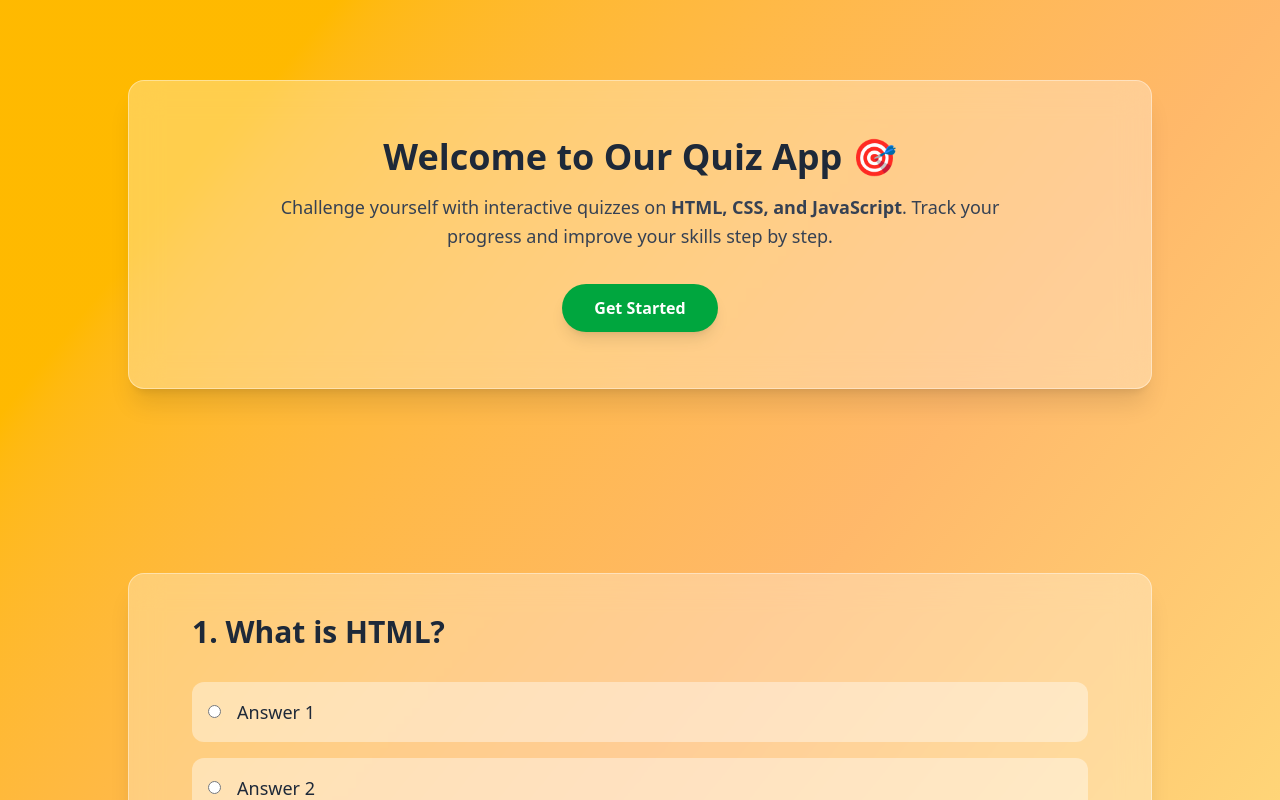
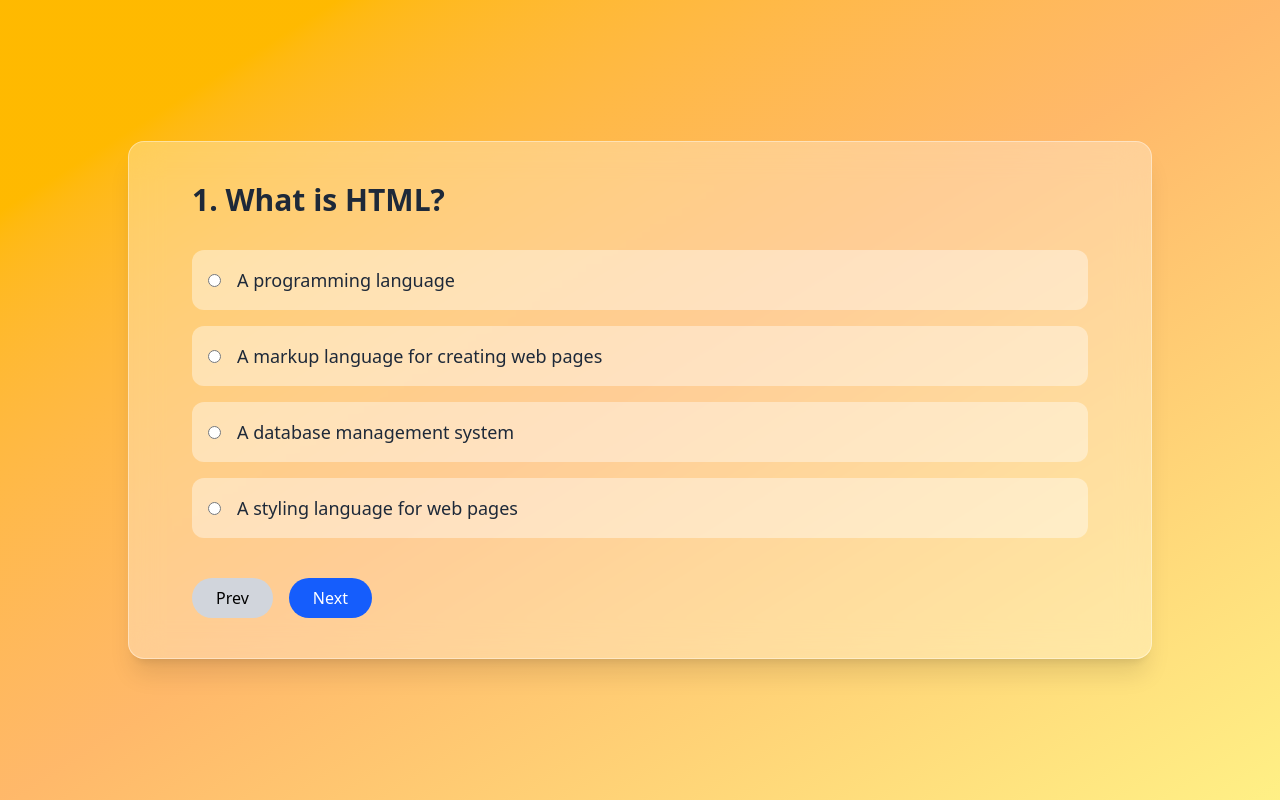
Before and after one commit to Hood-Khan/quiz-app-reactjs, a React (Vite) app: page / in a window 1280 px wide. Both pictures are taken after a click on the button "Get Started". Shown: the top 800 px of the page. Built offline with nearby package versions, Linux system fonts and the light colour scheme.

Commit message:
resultComp and button functionality added

```diff
--- a/src/App.jsx
+++ b/src/App.jsx
@@ -1,27 +1,30 @@
-import React from 'react'
+import React, { useState } from 'react'
 import WelcomeComp from './components/WelcomeComp'
 import QuizComp from './components/QuizComp'
 import ResultComp from './components/ResultComp'
 
 function App() {
+
+  const [showScreen,setShowScreen] = useState('welcome');
+
   return (
     <div className="min-h-screen flex items-center justify-center
                     bg-gradient-to-br from-amber-400 via-orange-300 to-yellow-200">
 
       {/* 80% width wrapper */}
-      <div className="w-[80%] flex flex-col items-center gap-16">
+      <div className="w-[80%] flex flex-col items-center">
 
         {/* Each child will stretch */}
         <div className="w-full">
-          <WelcomeComp />
+          {showScreen=='welcome' && <WelcomeComp {...{showScreen,setShowScreen}} />}
         </div>
 
         <div className="w-full">
-          <QuizComp />
+          {showScreen=='quiz' && <QuizComp />}
         </div>
 
         <div className="w-full">
-          <ResultComp />
+          {showScreen=='result' && <ResultComp />}
         </div>
 
       </div>
--- a/src/components/QuizComp.jsx
+++ b/src/components/QuizComp.jsx
@@ -1,6 +1,12 @@
-import React from 'react'
+import React, { useState } from 'react'
+import quiz from '../api/quiz.json'
 
 function QuizComp() {
+
+  const [index,setIndex] = useState(0)
+
+  const question = quiz[index]
+
   return (
     <div className="w-full bg-white/30 backdrop-blur-lg
                     border border-white/40 rounded-2xl shadow-xl
@@ -8,14 +14,14 @@ function QuizComp() {
 
       <div className="max-w-4xl mx-auto">
 
-        {/* Question */}
+        {/* Questions */}
         <h1 className="text-2xl sm:text-3xl font-semibold text-gray-800 mb-8">
-          1. What is HTML?
+          {question.id}. {question.title}
         </h1>
 
         {/* Options */}
         <div className="flex flex-col gap-4 mb-10">
-          {["Answer 1", "Answer 2", "Answer 3", "Answer 4"].map((ans, i) => (
+          {question.options.map((ans, i) => (
             <label
               key={i}
               htmlFor={`${i + 1}`}
@@ -28,6 +34,7 @@ function QuizComp() {
                 type="radio"
                 name="answer"
                 id={`${i + 1}`}
+                value={ans}
                 className="accent-green-600"
               />
               <span className="text-gray-800 text-lg">{ans}</span>
@@ -37,21 +44,28 @@ function QuizComp() {
 
         {/* Buttons */}
         <div className="flex flex-wrap gap-4 justify-start">
-          <button className="px-6 py-2 rounded-full bg-gray-300
+          <button onClick={()=>setIndex(index-1)}
+          disabled={index==0}
+           className="px-6 py-2 rounded-full bg-gray-300
                              hover:bg-gray-400 transition">
             Prev
           </button>
 
           <div className="flex gap-4">
-            <button className="px-6 py-2 rounded-full bg-blue-600
+            <button onClick={()=>setIndex(index+1)}
+            disabled={index >= question.length - 1}
+              className="px-6 py-2 rounded-full bg-blue-600
                                hover:bg-blue-700 text-white transition">
               Next
             </button>
 
-            <button className="px-6 py-2 rounded-full bg-green-600
+            {
+              question.length-1===index &&
+              <button className="px-6 py-2 rounded-full bg-green-600
                                hover:bg-green-700 text-white transition">
               Submit Quiz
             </button>
+            }
           </div>
         </div>
 
--- a/src/components/ResultComp.jsx
+++ b/src/components/ResultComp.jsx
@@ -1,6 +1,9 @@
 import React from 'react'
 
-function ResultComp() {
+function ResultComp({showScreen,setShowScreen}) {
+
+
+
   return (
     <div className="w-full bg-white/30 backdrop-blur-lg
                     border border-white/40 rounded-2xl shadow-xl
--- a/src/components/WelcomeComp.jsx
+++ b/src/components/WelcomeComp.jsx
@@ -1,6 +1,9 @@
 import React from 'react'
 
-function WelcomeComp() {
+function WelcomeComp({showScreen,setShowScreen}) {
+
+
+
   return (
     <div className="w-full bg-white/30 backdrop-blur-lg border border-white/40
                     rounded-2xl shadow-xl py-14 px-6 my-20">
@@ -18,7 +21,8 @@ function WelcomeComp() {
 
         <button className="px-8 py-3 bg-green-600 hover:bg-green-700
                            text-white font-semibold rounded-full
-                           transition duration-300 shadow-lg">
+                           transition duration-300 shadow-lg"
+                           onClick={()=>setShowScreen('quiz')}>
           Get Started
         </button>
       </div>
```
